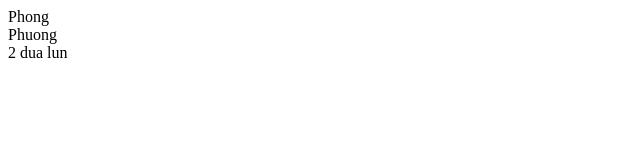
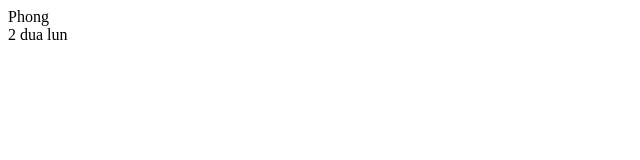
Before and after one commit to phuonghtk/emoidungso, a plain HTML site: page index.html in a window 1280 px wide. Shown: the full height of the page, 0-640 px from the left. Drawn offline with Linux system fonts and the light colour scheme.

Commit message:
thu pull

```diff
--- a/index.html
+++ b/index.html
@@ -8,11 +8,6 @@
   Phong
 </div>
 <!-- /#a -->
-<!-- #b -->
-<div id="b">
-  Phuong
-</div>
-<!-- /#b -->
 <!-- #c -->
 <div id="c">
   2 dua lun
```
